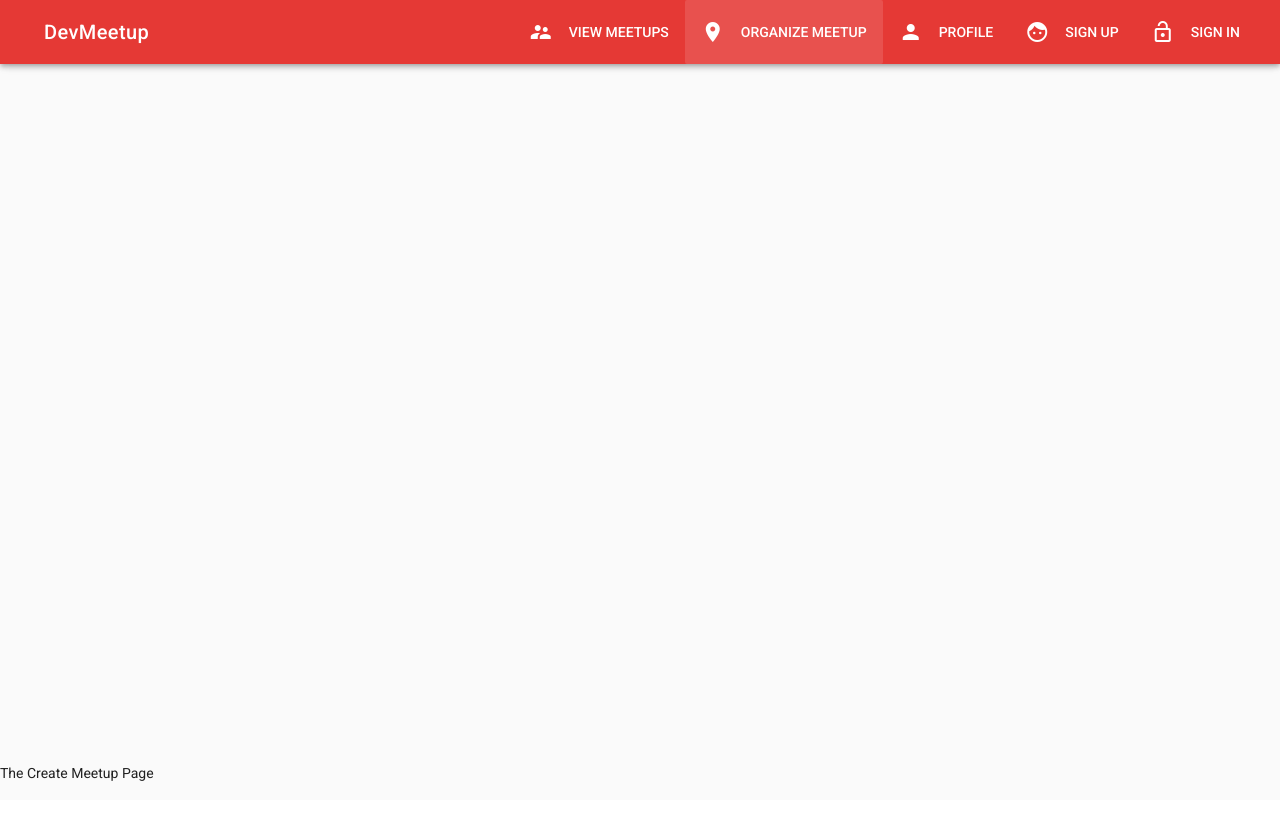
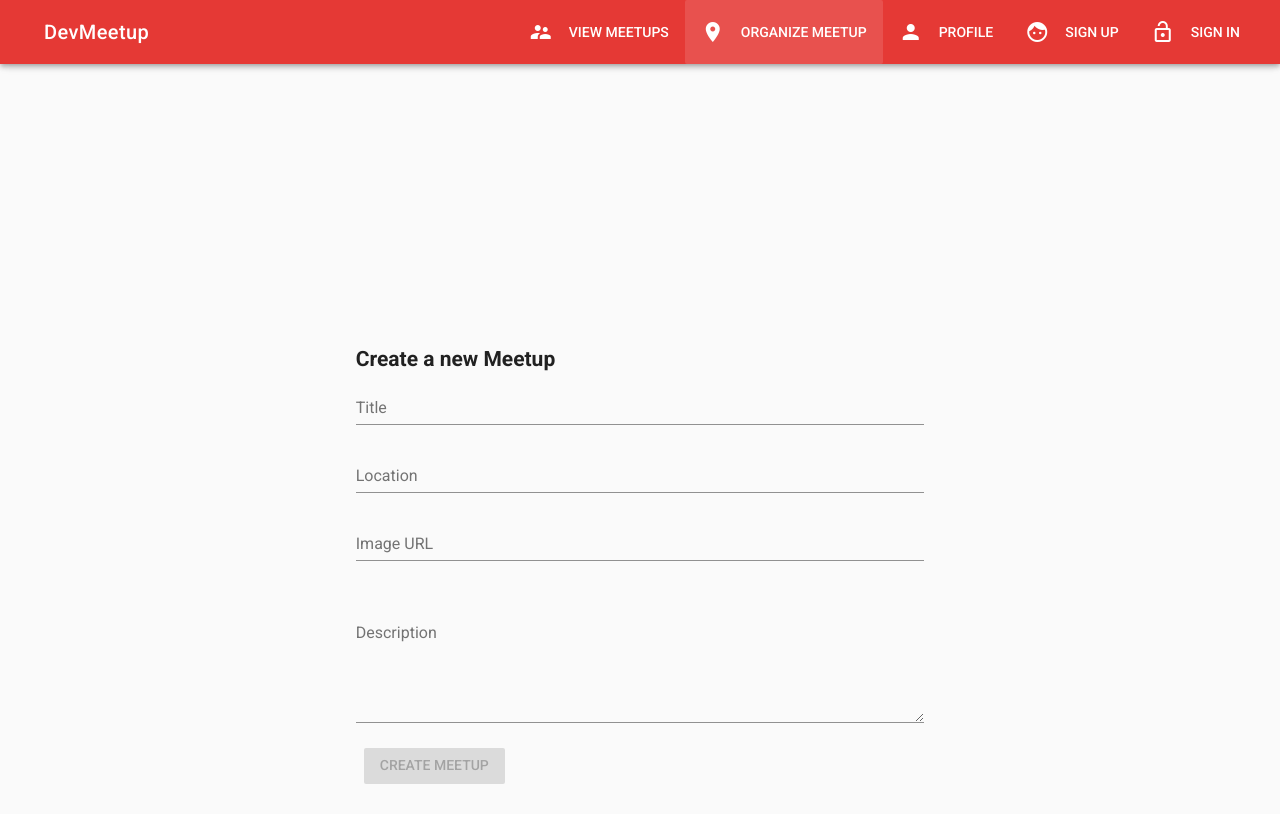
Before and after one commit to nbacic991/vue-meetup, a Vue app: page /meetup/new in a window 1280 px wide. Built offline with nearby package versions, Linux system fonts and the light colour scheme.

Commit message:
Added CreateMeetup component functionality and connected it with store.

```diff
--- a/src/components/Meetup/CreateMeetup.vue
+++ b/src/components/Meetup/CreateMeetup.vue
@@ -1,5 +1,107 @@
 <template>
-  <div>
-      <p>The Create Meetup Page</p>
-  </div>
+  <v-container>
+    <v-layout row>
+      <v-flex xs12 sm6 offset-sm3>
+        <h2>Create a new Meetup</h2>
+      </v-flex>
+    </v-layout>
+    <v-layout row>
+      <v-flex xs12>
+        <form @submit.prevent="onCreateMeetup">
+          <v-layout row>
+            <v-flex xs12 sm6 offset-sm3>
+              <v-text-field
+              name="title"
+              label="Title"
+              id="title"
+              v-model="title"
+              required>
+              </v-text-field>
+            </v-flex>
+          </v-layout>
+          <v-layout row>
+            <v-flex xs12 sm6 offset-sm3>
+              <v-text-field
+              name="location"
+              label="Location"
+              id="location"
+              v-model="location"
+              required>
+              </v-text-field>
+            </v-flex>
+          </v-layout>
+          <v-layout row>
+            <v-flex xs12 sm6 offset-sm3>
+              <v-text-field
+              name="imageUrl"
+              label="Image URL"
+              id="image-url"
+              v-model="imageUrl"
+              required>
+              </v-text-field>
+            </v-flex>
+          </v-layout>
+          <v-layout row>
+            <v-flex xs12 sm6 offset-sm3>
+              <img :src="imageUrl" height="180px">
+            </v-flex>
+          </v-layout>
+          <v-layout row>
+            <v-flex xs12 sm6 offset-sm3>
+              <v-text-field
+              name="description"
+              label="Description"
+              id="description"
+              v-model="description"
+              required
+              multi-line>
+              </v-text-field>
+            </v-flex>
+          </v-layout>
+          <v-layout row>
+            <v-flex xs12 sm6 offset-sm3>
+              <v-btn
+              :disabled="!formIsValid"
+              class="primary"
+              type="submit">Create Meetup</v-btn>
+            </v-flex>
+          </v-layout>
+        </form>
+      </v-flex>
+    </v-layout>
+  </v-container>
 </template>
+
+<script>
+export default {
+  data () {
+    return {
+      title: '',
+      location: '',
+      imageUrl: '',
+      description: ''
+    }
+  },
+  computed: {
+    formIsValid () {
+    return this.title !== '' && this.location !== '' && this.imageUrl !== '' && this.description !== ''
+    }
+  },
+  methods: {
+    onCreateMeetup () {
+      if(!this.formIsValid) {
+        return
+      }
+      const meetupData = {
+        title: this.title,
+        location: this.location,
+        imageUrl: this.imageUrl,
+        description: this.description,
+        date: new Date()
+      }
+      this.$store.dispatch('createMeetup', meetupData)
+      this.$router.push('/meetups')
+    }
+  }
+}
+</script>
--- a/src/store/index.js
+++ b/src/store/index.js
@@ -24,8 +24,25 @@
       registeredMeetups: []
     }
   },
-  mutations: {},
-  actions: {},
+  mutations: {
+    createMeetup (state, payload) {
+      state.loadedMeetups.push(payload)
+    }
+  },
+  actions: {
+    createMeetup ({commit}, payload) {
+      const meetup = {
+        title: payload.title,
+        location: payload.location,
+        imageUrl: payload.imageUrl,
+        description: payload.description,
+        date: payload.date,
+        id: '3162783yuihdjak'
+      }
+      // Reach out to firebase and store it
+      commit('createMeetup', meetup)
+    }
+  },
   getters: {
     loadedMeetups (state) {
       return state.loadedMeetups.sort((meetupA, meetupB) => {
```
